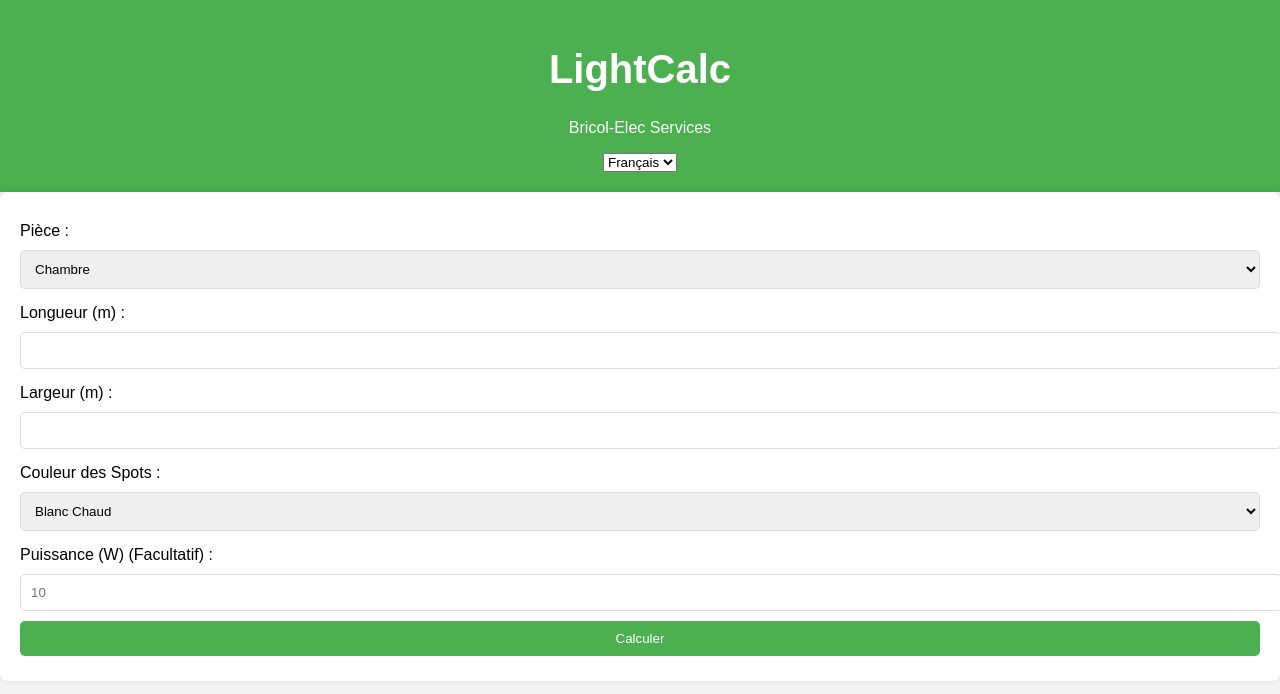
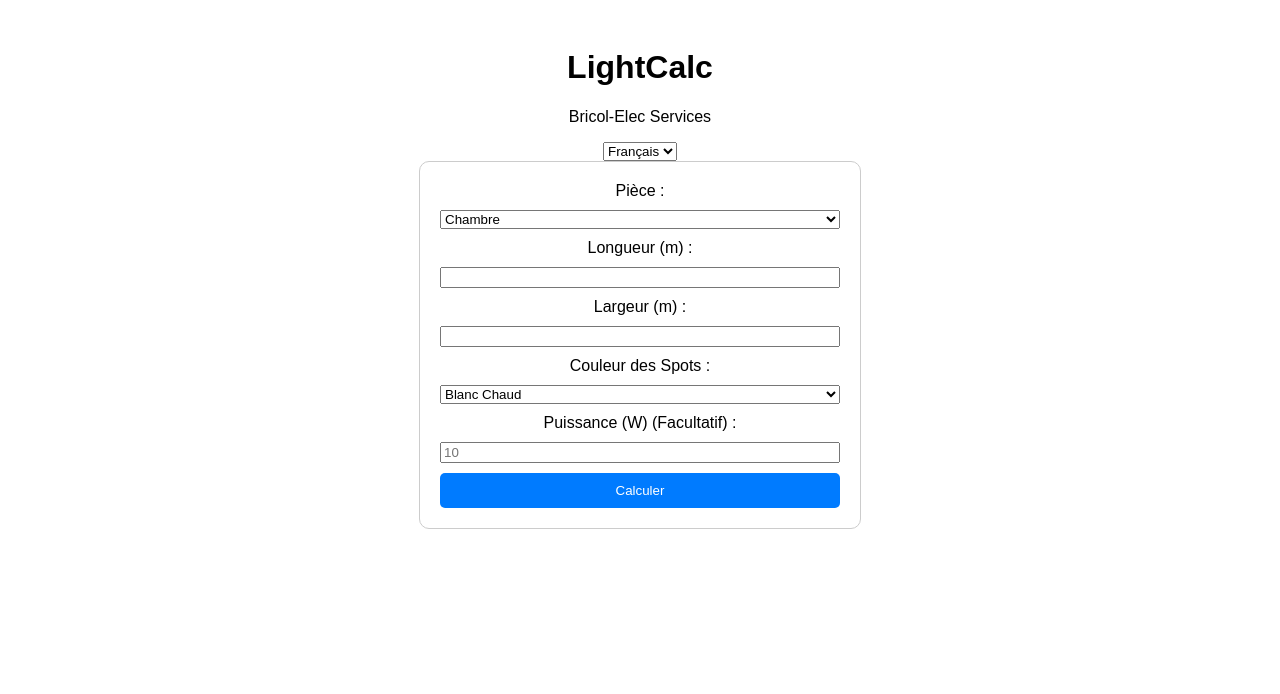
Before and after one commit to aziz-py/Bricol-Elec-Light, a plain HTML site: page index.html in a window 1280 px wide. Drawn offline with Linux system fonts and the light colour scheme.

Commit message:
Update style.css

```diff
--- a/style.css
+++ b/style.css
@@ -1,79 +1,29 @@
-/* Style général du site */
+
 body {
     font-family: Arial, sans-serif;
-  margin: 0;
-  padding: 0;
-  background-color: #f4f4f4;
-}
-
-header {
-  background-color: #4CAF50;
-  color: white;
-  padding: 20px;
     text-align: center;
-}
-
-header h1 {
-  font-size: 2.5em;
-}
-
-.lang-select {
-  position: absolute;
-  top: 20px;
-  right: 20px;
-}
-
-main {
     padding: 20px;
 }
 
 form {
-  background-color: white;
+    display: grid;
+    gap: 10px;
+    max-width: 400px;
+    margin: auto;
     padding: 20px;
-  border-radius: 8px;
-  box-shadow: 0 0 10px rgba(0, 0, 0, 0.1);
+    border: 1px solid #ccc;
+    border-radius: 10px;
 }
 
-form label {
-  display: block;
-  margin: 10px 0 5px;
-}
-
-form input, form select, form button {
-  width: 100%;
+button {
+    background: #007BFF;
+    color: white;
     padding: 10px;
-  margin: 5px 0;
-  border: 1px solid #ddd;
+    border: none;
+    cursor: pointer;
     border-radius: 5px;
 }
 
-form button {
-  background-color: #4CAF50;
-  color: white;
-  border: none;
-  cursor: pointer;
+button:hover {
+    background: #0056b3;
 }
-
-form button:hover {
-  background-color: #45a049;
-}
-
-#result {
-  margin-top: 20px;
-  padding: 20px;
-  background-color: #ffffff;
-  border-radius: 8px;
-  box-shadow: 0 0 10px rgba(0, 0, 0, 0.1);
-}
-
-#result p {
-  font-size: 1.2em;
-}
-
-footer {
-  text-align: center;
-  padding: 10px;
-  background-color: #333;
-  color: white;
-  margin-top: 20px;
-}
```
Lines whose indentation alone changed are shown as unchanged.
